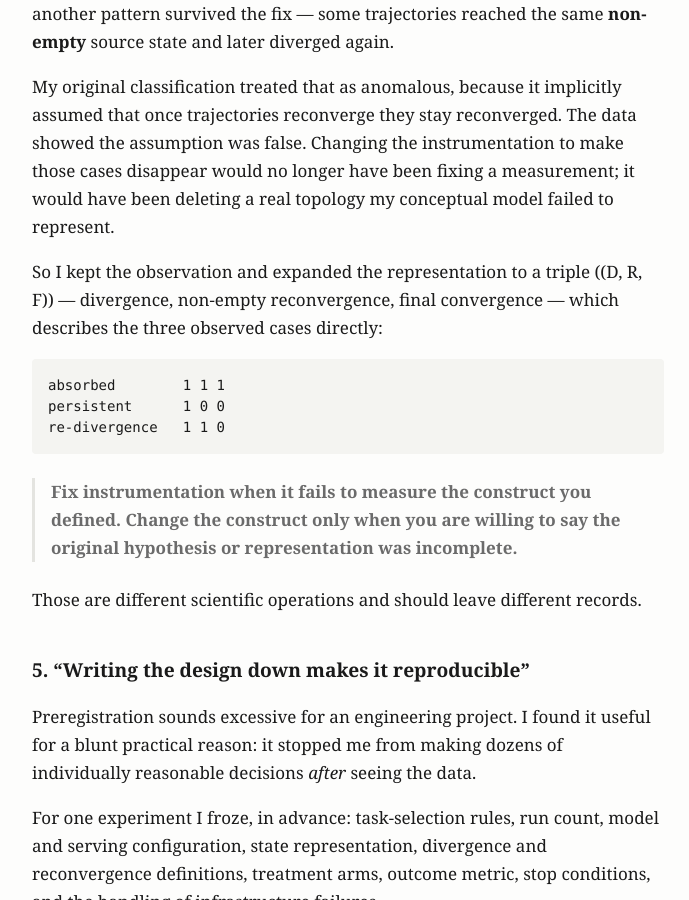
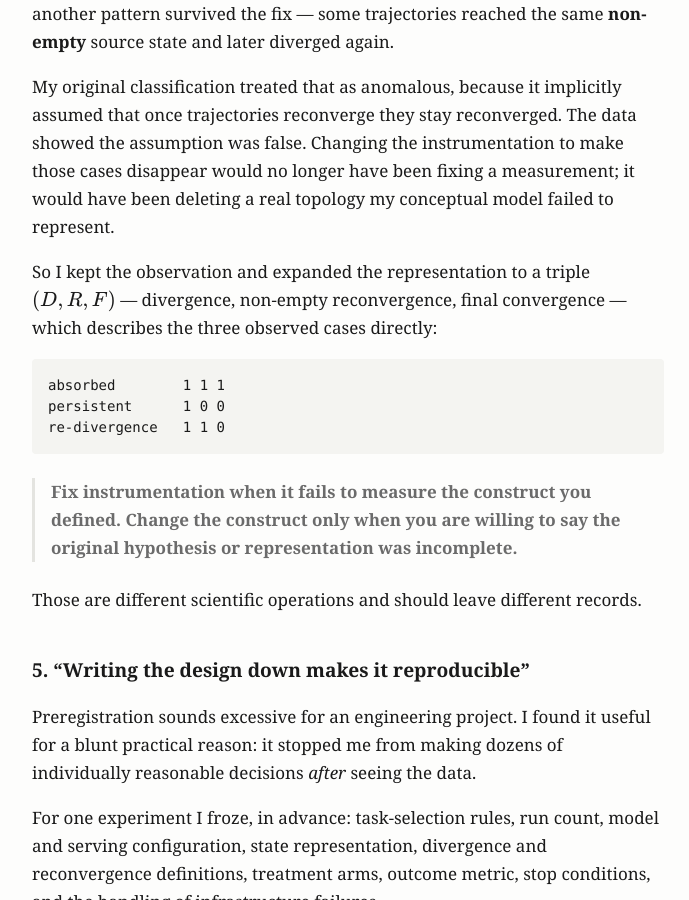
Before and after one commit to lyr-ai/lyr-ai.github.io, a Jekyll site: the page built from _posts/2026-09-11-one-run-is-not-an-evaluation.md, in a window 1280 px wide and 900 px high, scrolled down 5681 px. Shown: the whole window, without its empty margins (292-981 px from the left). Built offline with Jekyll 4.4.1, drawn with Linux system fonts in a browser that asks for light colours; some of the changed text lies outside the part shown.

````diff
--- a/_posts/2026-09-11-one-run-is-not-an-evaluation.md
+++ b/_posts/2026-09-11-one-run-is-not-an-evaluation.md
@@ -64,7 +64,7 @@ A single execution therefore measures something closer to
 
 $$Y_{i,r}$$
 
-— the outcome of run \(r\) on task \(i\) — than an intrinsic property of the agent.
+— the outcome of run \\(r\\) on task \\(i\\) — than an intrinsic property of the agent.
 What we usually care about is a distribution:
 
 $$P(Y \mid \text{agent}, \text{task}, \text{protocol}).$$
@@ -202,7 +202,7 @@ the assumption was false. Changing the instrumentation to make those cases
 disappear would no longer have been fixing a measurement; it would have been
 deleting a real topology my conceptual model failed to represent.
 
-So I kept the observation and expanded the representation to a triple \((D, R, F)\) — divergence, non-empty reconvergence, final convergence — which describes
+So I kept the observation and expanded the representation to a triple \\((D, R, F)\\) — divergence, non-empty reconvergence, final convergence — which describes
 the three observed cases directly:
 
 ```text
````
Also changed, not shown: README.md.
